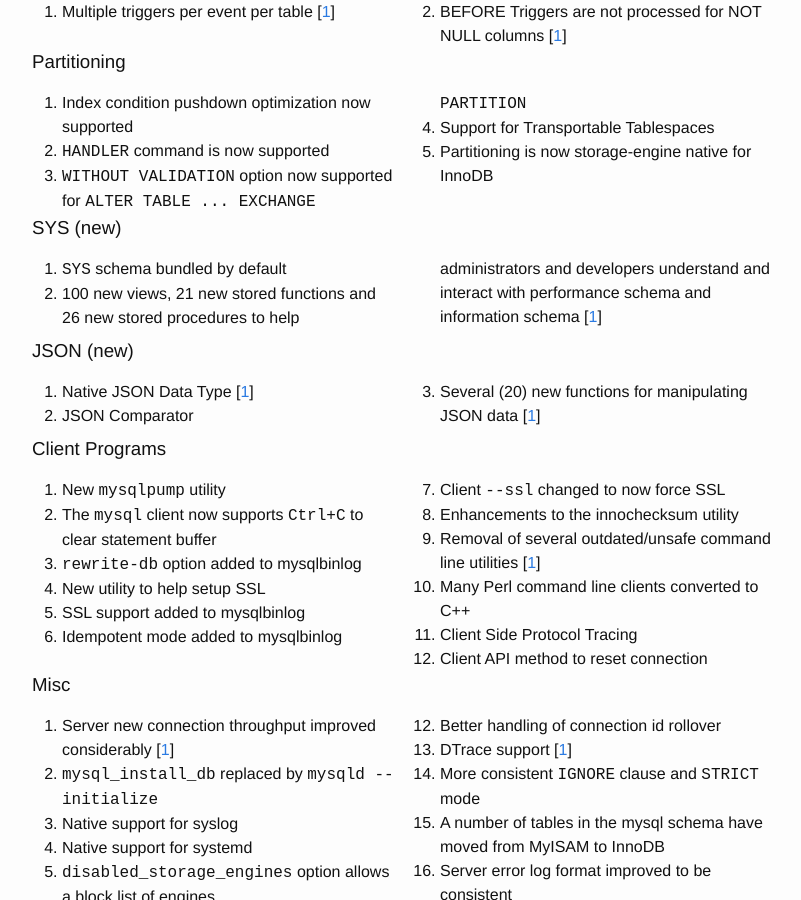
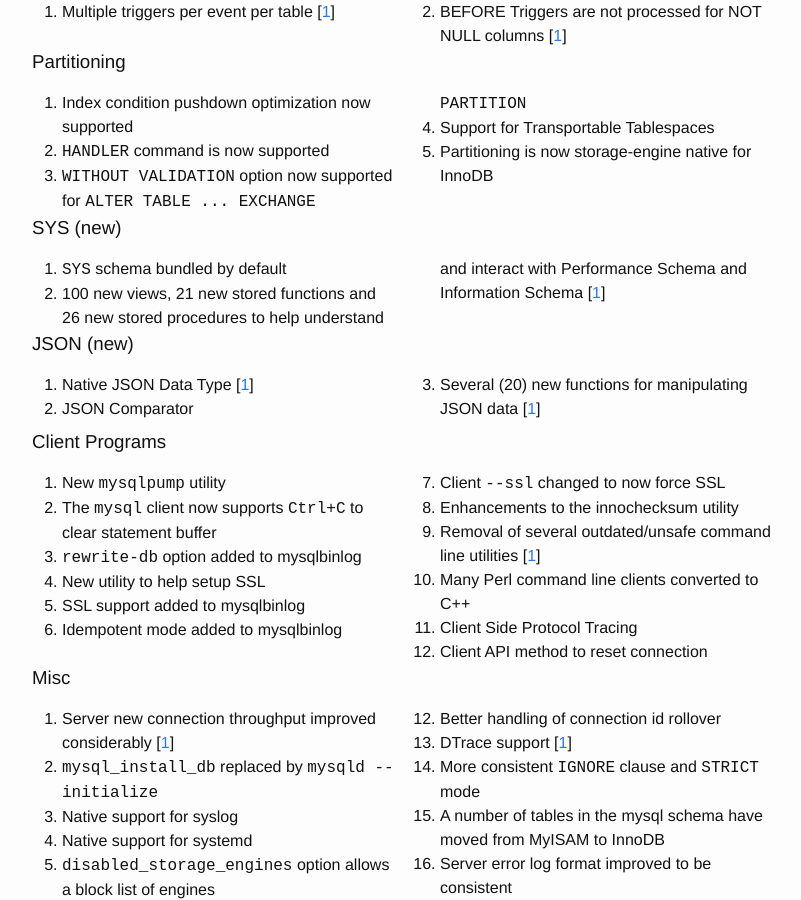
Before and after one commit to morgo/morgo.github.io, a Jekyll site: the page built from index.html, in a window 1280 px wide and 900 px high, scrolled down 2821 px. Shown: the whole window, without its empty margins (238-1039 px from the left). Built offline with Jekyll 4.4.1, drawn with Linux system fonts in a browser that asks for light colours.

Commit message:
Improved sys description

```diff
--- a/index.html
+++ b/index.html
@@ -210,7 +210,7 @@
 <div class="dual-column">
 <ol>
  <li><tt>SYS</tt> schema bundled by default</li>
- <li>100 new views, 21 new stored functions and 26 new stored procedures to help administrators and developers understand and interact with performance schema and information schema [<a href="http://www.github.com/markleith/mysql-sys">1</a>]</li>
+ <li>100 new views, 21 new stored functions and 26 new stored procedures to help understand and interact with Performance Schema and Information Schema [<a href="http://www.github.com/markleith/mysql-sys">1</a>]</li>
 </ol>
 </div>
 
```
